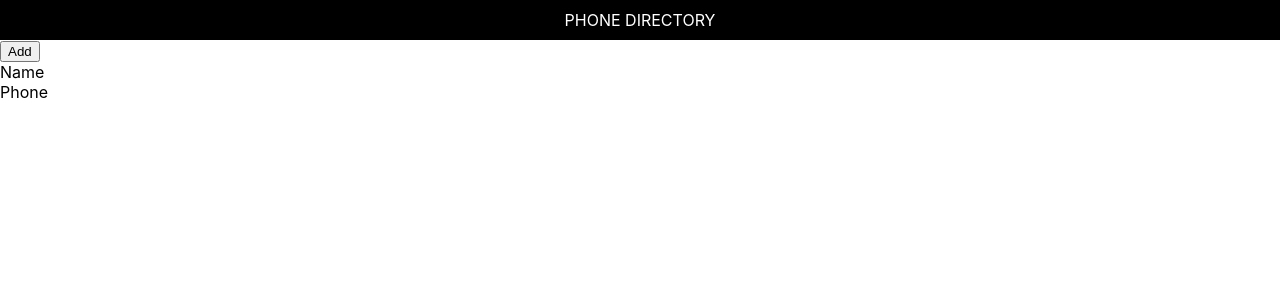
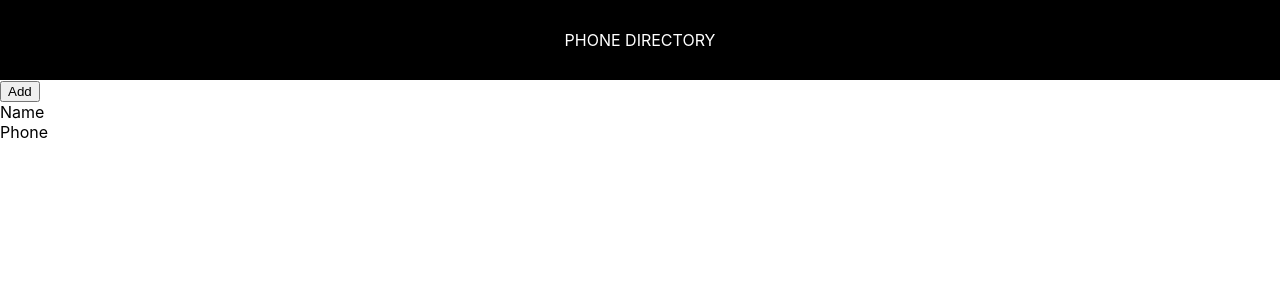
Before and after one commit to SandeepKumar377/Phone-Directory-ReactJSApp, a React (Create React App) app: page / in a window 1280 px wide. Shown: the top 300 px of the page. Built offline with nearby package versions, Linux system fonts and the light colour scheme.

Commit message:
external style sheet in header

```diff
--- /dev/null
+++ b/src/Header.css
@@ -0,0 +1,7 @@
+.header{
+    text-align: center;
+    text-transform: uppercase;
+    background: black;
+    color: white;
+    padding: 30px;
+}
--- a/src/Header.js
+++ b/src/Header.js
@@ -1,9 +1,9 @@
 import React from 'react';
+import  "./Header.css";
 
 const Header = function(){
-    const headerStyle={textAlign:'center', padding:10, background:'black', color:'white', textTransform:'uppercase' };
     return(
-        <div style={ headerStyle }>
+        <div className="header">
           Phone Directory
         </div>
     )
```
